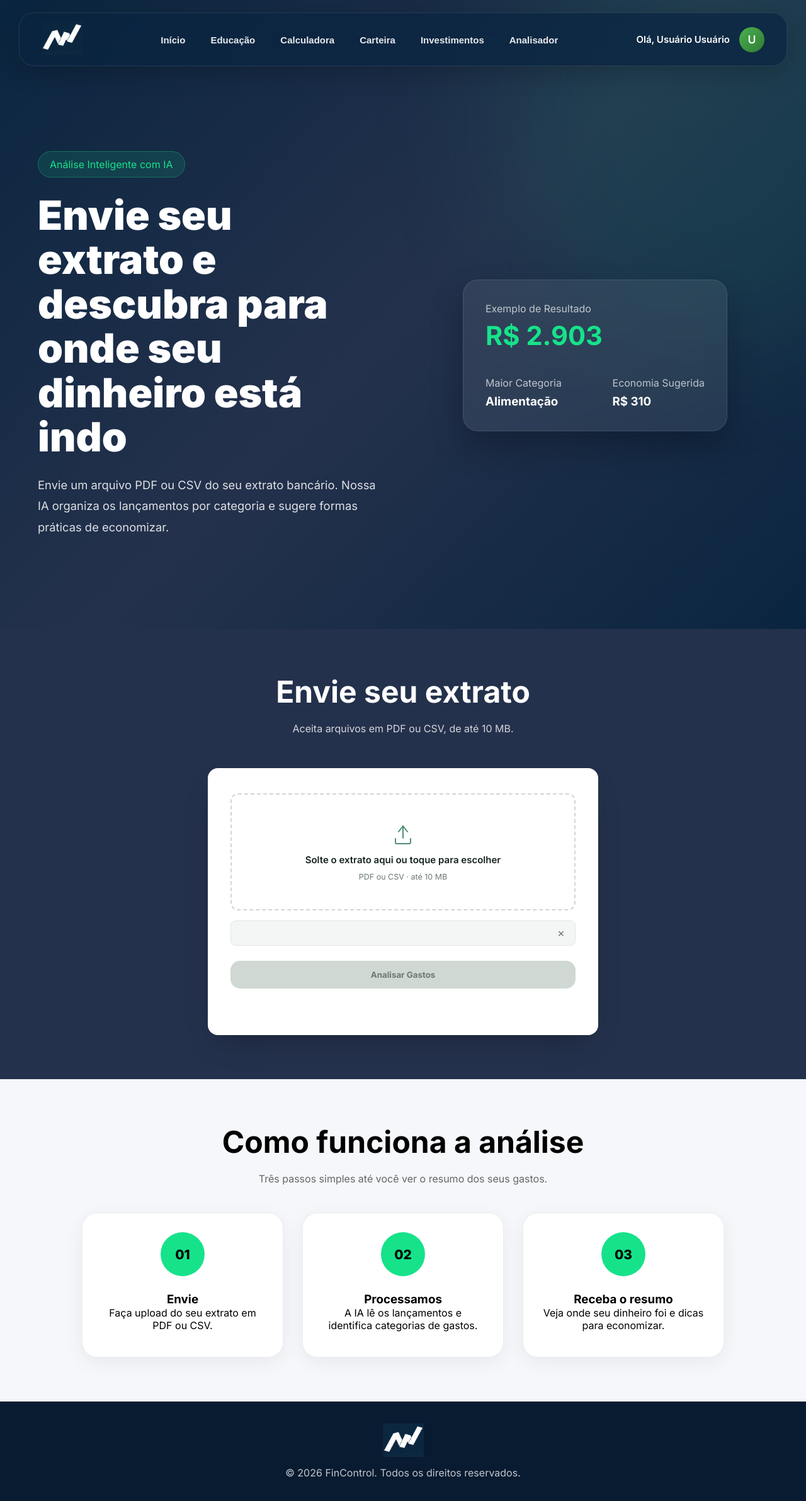
After one commit to BryanSoares59d/PTCC-EducacaoFinanceira, a PHP site: page /analisador.php in a window 1280 px wide. The commit adds this page. Shown: the whole page at 63% size. Run offline with PHP 8.4, Linux system fonts and the light colour scheme; a user stored in the database is signed in; a stand-in replaces the project's code that opens the database connection.

Commit message:
analise de extrato

```diff
--- /dev/null
+++ b/analisador.php
@@ -0,0 +1,290 @@
+<?php
+session_start();
+
+// Protege a página: só usuários logados podem acessar o analisador
+if (!isset($_SESSION['id'])) {
+    header('Location: login.php');
+    exit;
+}
+?>
+
+<!DOCTYPE html>
+<html lang="pt-BR">
+
+<head>
+    <meta charset="UTF-8">
+    <meta name="viewport" content="width=device-width, initial-scale=1.0">
+    <title>Analisador de Gastos · FinControl</title>
+
+    <link rel="stylesheet" href="css/style.css">
+    <link rel="stylesheet" href="css/analisador.css">
+    <link href="https://fonts.googleapis.com/css2?family=Inter:wght@100..900&display=swap" rel="stylesheet">
+</head>
+
+<body>
+
+    <?php
+        include 'navbar.php';
+    ?>
+
+<main>
+
+    <!-- HERO DO ANALISADOR -->
+
+    <section id="analisador-hero" class="hero">
+
+        <div class="hero_container">
+
+            <div class="hero_content">
+
+                <span class="tag">
+                    Análise Inteligente com IA
+                </span>
+
+                <h1>
+                    Envie seu extrato e descubra para onde seu dinheiro está indo
+                </h1>
+
+                <p>
+                    Envie um arquivo PDF ou CSV do seu extrato bancário. Nossa IA organiza
+                    os lançamentos por categoria e sugere formas práticas de economizar.
+                </p>
+
+            </div>
+
+            <div class="hero_card">
+
+                <div class="card_dashboard">
+
+                    <div class="saldo">
+                        <span>Exemplo de Resultado</span>
+                        <h2>R$ 2.903</h2>
+                    </div>
+
+                    <div class="dashboard_info">
+                        <div>
+                            <span>Maior Categoria</span>
+                            <h3>Alimentação</h3>
+                        </div>
+
+                        <div>
+                            <span>Economia Sugerida</span>
+                            <h3>R$ 310</h3>
+                        </div>
+                    </div>
+
+                </div>
+
+            </div>
+
+        </div>
+
+    </section>
+
+    <!-- ÁREA DE UPLOAD -->
+
+    <section id="upload" class="section_dark">
+
+        <div class="section_title">
+            <h2>Envie seu extrato</h2>
+            <p>
+                Aceita arquivos em PDF ou CSV, de até 10&nbsp;MB.
+            </p>
+        </div>
+
+        <div class="analisador_box">
+
+            <form id="upload-form">
+
+                <label for="file-input" class="upload_slot" id="slot">
+
+                    <svg class="upload_slot_icon" width="40" height="40" viewBox="0 0 40 40" fill="none" xmlns="http://www.w3.org/2000/svg">
+                        <path d="M8 26V32C8 33.1046 8.89543 34 10 34H30C31.1046 34 32 33.1046 32 32V26" stroke="currentColor" stroke-width="2" stroke-linecap="round"/>
+                        <path d="M20 6V25" stroke="currentColor" stroke-width="2" stroke-linecap="round"/>
+                        <path d="M13 15L20 6L27 15" stroke="currentColor" stroke-width="2" stroke-linecap="round" stroke-linejoin="round"/>
+                    </svg>
+
+                    <span class="upload_slot_label" id="slot-label">Solte o extrato aqui ou toque para escolher</span>
+                    <span class="upload_slot_hint">PDF ou CSV · até 10&nbsp;MB</span>
+
+                    <input type="file" id="file-input" name="extrato" accept=".pdf,.csv" hidden>
+                </label>
+
+                <div class="file_chip" id="file-chip" hidden>
+                    <span class="file_chip_name" id="file-chip-name"></span>
+                    <button type="button" class="file_chip_remove" id="file-chip-remove" aria-label="Remover arquivo">×</button>
+                </div>
+
+                <button type="submit" class="btn_primary btn_full" id="submit-btn" disabled>
+                    Analisar Gastos
+                </button>
+
+                <p class="upload_status" id="status" role="status"></p>
+
+            </form>
+
+            <div class="resultado_box" id="resultado" hidden>
+                <h3>Resumo dos seus gastos</h3>
+                <p id="resultado-texto"></p>
+            </div>
+
+        </div>
+
+    </section>
+
+    <!-- COMO FUNCIONA -->
+
+    <section class="section_light">
+
+        <div class="section_title">
+            <h2>Como funciona a análise</h2>
+            <p>
+                Três passos simples até você ver o resumo dos seus gastos.
+            </p>
+        </div>
+
+        <div class="steps">
+
+            <div class="step_card">
+                <div class="step_number">01</div>
+                <h3>Envie</h3>
+                <p>
+                    Faça upload do seu extrato em PDF ou CSV.
+                </p>
+            </div>
+
+            <div class="step_card">
+                <div class="step_number">02</div>
+                <h3>Processamos</h3>
+                <p>
+                    A IA lê os lançamentos e identifica categorias de gastos.
+                </p>
+            </div>
+
+            <div class="step_card">
+                <div class="step_number">03</div>
+                <h3>Receba o resumo</h3>
+                <p>
+                    Veja onde seu dinheiro foi e dicas para economizar.
+                </p>
+            </div>
+
+        </div>
+
+    </section>
+
+</main>
+
+<footer>
+
+    <div class="footer_container">
+
+        <img class="footer_logo" src="img/logo.png" alt="Logo">
+
+        <p>
+            © 2026 FinControl. Todos os direitos reservados.
+        </p>
+
+    </div>
+
+</footer>
+
+<script>
+    const form          = document.getElementById('upload-form');
+    const slot           = document.getElementById('slot');
+    const slotLabel       = document.getElementById('slot-label');
+    const fileInput       = document.getElementById('file-input');
+    const fileChip         = document.getElementById('file-chip');
+    const fileChipName     = document.getElementById('file-chip-name');
+    const removeBtn        = document.getElementById('file-chip-remove');
+    const submitBtn        = document.getElementById('submit-btn');
+    const statusEl          = document.getElementById('status');
+    const resultadoBox       = document.getElementById('resultado');
+    const resultadoTexto     = document.getElementById('resultado-texto');
+
+    // >>> ajuste aqui para o endereço do seu backend Python <<<
+    const API_URL = 'http://localhost:5000/api/analisar';
+
+    function setFile(file) {
+        if (!file) return;
+        fileInput.files = createFileList(file);
+        fileChipName.textContent = file.name;
+        fileChip.hidden = false;
+        slotLabel.textContent = 'Arquivo pronto para envio';
+        submitBtn.disabled = false;
+    }
+
+    function createFileList(file) {
+        const dt = new DataTransfer();
+        dt.items.add(file);
+        return dt.files;
+    }
+
+    function resetFile() {
+        fileInput.value = '';
+        fileChip.hidden = true;
+        slotLabel.textContent = 'Solte o extrato aqui ou toque para escolher';
+        submitBtn.disabled = true;
+    }
+
+    fileInput.addEventListener('change', () => {
+        if (fileInput.files[0]) setFile(fileInput.files[0]);
+    });
+
+    removeBtn.addEventListener('click', resetFile);
+
+    ['dragenter', 'dragover'].forEach(evt =>
+        slot.addEventListener(evt, e => {
+            e.preventDefault();
+            slot.classList.add('upload_slot--drag');
+        })
+    );
+
+    ['dragleave', 'drop'].forEach(evt =>
+        slot.addEventListener(evt, e => {
+            e.preventDefault();
+            slot.classList.remove('upload_slot--drag');
+        })
+    );
+
+    slot.addEventListener('drop', e => {
+        const file = e.dataTransfer.files[0];
+        if (file) setFile(file);
+    });
+
+    form.addEventListener('submit', async (e) => {
+        e.preventDefault();
+        const file = fileInput.files[0];
+        if (!file) return;
+
+        submitBtn.disabled = true;
+        statusEl.textContent = 'Lendo o extrato…';
+        statusEl.className = 'upload_status upload_status--pending';
+
+        const formData = new FormData();
+        formData.append('extrato', file);
+
+        try {
+            const res = await fetch(API_URL, { method: 'POST', body: formData });
+            if (!res.ok) throw new Error('Falha na análise');
+
+            const data = await res.json();
+            statusEl.textContent = 'Resumo pronto — veja abaixo.';
+            statusEl.className = 'upload_status upload_status--ok';
+
+            resultadoTexto.textContent = data.resumo;
+            resultadoBox.hidden = false;
+            resultadoBox.scrollIntoView({ behavior: 'smooth', block: 'nearest' });
+
+            submitBtn.disabled = false;
+
+        } catch (err) {
+            statusEl.textContent = 'Não consegui analisar o arquivo. Tente novamente.';
+            statusEl.className = 'upload_status upload_status--error';
+            submitBtn.disabled = false;
+        }
+    });
+</script>
+
+</body>
+</html>
--- /dev/null
+++ b/css/analisador.css
@@ -0,0 +1,167 @@
+/* ============================================================
+   Analisador de Gastos — estilos específicos desta página
+   Assume que css/style.css já define: --primary, cores de
+   section_light / section_dark, fontes, spacing base, etc.
+   Os fallbacks abaixo garantem que funcione mesmo se alguma
+   variável ainda não existir no seu style.css.
+   ============================================================ */
+
+.analisador_box {
+    max-width: 620px;
+    margin: 48px auto 0;
+    background: #ffffff;
+    border-radius: 16px;
+    padding: 40px 36px;
+    box-shadow: 0 20px 45px -20px rgba(0, 0, 0, 0.35);
+}
+
+/* ---------- Slot de upload ---------- */
+
+.upload_slot {
+    display: flex;
+    flex-direction: column;
+    align-items: center;
+    justify-content: center;
+    gap: 10px;
+    text-align: center;
+    padding: 44px 20px;
+    border: 2px dashed #cfd8d3;
+    border-radius: 12px;
+    cursor: pointer;
+    color: var(--primary, #2E7D5B);
+    transition: border-color 0.18s ease, background-color 0.18s ease;
+}
+
+.upload_slot:hover,
+.upload_slot:focus-within {
+    border-color: var(--primary, #2E7D5B);
+    background: rgba(46, 125, 91, 0.05);
+}
+
+.upload_slot--drag {
+    border-color: var(--primary, #2E7D5B);
+    background: rgba(46, 125, 91, 0.09);
+}
+
+.upload_slot_icon {
+    opacity: 0.85;
+}
+
+.upload_slot_label {
+    font-weight: 600;
+    font-size: 15px;
+    color: #16241c;
+}
+
+.upload_slot_hint {
+    font-size: 12.5px;
+    color: #6b7a71;
+}
+
+/* ---------- Chip do arquivo selecionado ---------- */
+
+.file_chip {
+    display: flex;
+    align-items: center;
+    justify-content: space-between;
+    gap: 12px;
+    margin-top: 16px;
+    padding: 10px 14px;
+    background: #f3f6f4;
+    border: 1px solid #dfe6e2;
+    border-radius: 8px;
+    font-size: 13.5px;
+}
+
+.file_chip_name {
+    overflow: hidden;
+    text-overflow: ellipsis;
+    white-space: nowrap;
+    color: #16241c;
+}
+
+.file_chip_remove {
+    background: none;
+    border: none;
+    color: #6b7a71;
+    font-size: 18px;
+    line-height: 1;
+    cursor: pointer;
+    padding: 0 2px;
+}
+
+.file_chip_remove:hover {
+    color: #16241c;
+}
+
+/* ---------- Botão largura total ---------- */
+
+.btn_full {
+    width: 100%;
+    margin-top: 24px;
+    display: block;
+    text-align: center;
+}
+
+.btn_full:disabled {
+    background: #cfd8d3;
+    color: #6b7a71;
+    cursor: not-allowed;
+}
+
+/* ---------- Status de envio ---------- */
+
+.upload_status {
+    min-height: 20px;
+    margin: 14px 0 0;
+    font-size: 13.5px;
+    text-align: center;
+}
+
+.upload_status--pending { color: #6b7a71; }
+.upload_status--ok      { color: var(--primary, #2E7D5B); }
+.upload_status--error   { color: #b3483a; }
+
+/* ---------- Caixa de resultado ---------- */
+
+.resultado_box {
+    margin-top: 28px;
+    padding: 22px 24px;
+    background: #f3f6f4;
+    border-left: 4px solid var(--primary, #2E7D5B);
+    border-radius: 8px;
+    animation: analisador_fade 0.25s ease;
+}
+
+.resultado_box h3 {
+    margin: 0 0 10px;
+    font-size: 18px;
+    color: #16241c;
+}
+
+.resultado_box p {
+    margin: 0;
+    font-size: 14px;
+    line-height: 1.7;
+    color: #3b4a41;
+    white-space: pre-line;
+}
+
+@keyframes analisador_fade {
+    from { opacity: 0; transform: translateY(4px); }
+    to   { opacity: 1; transform: translateY(0); }
+}
+
+/* ---------- Responsivo ---------- */
+
+@media (max-width: 640px) {
+    .analisador_box {
+        margin-top: 32px;
+        padding: 28px 22px;
+        border-radius: 12px;
+    }
+
+    .upload_slot {
+        padding: 32px 14px;
+    }
+}
--- a/navbar.php
+++ b/navbar.php
@@ -15,6 +15,7 @@
             <li><a href="calculadora.php">Calculadora</a></li>
             <li><a href="carteira.php">Carteira</a></li>
             <li><a href="home.php">Investimentos</a></li>
+            <li><a href="analisador.php">Analisador</a></li>
         </ul>
     </nav>
 
```
Also changed, not shown: 1 other file.
